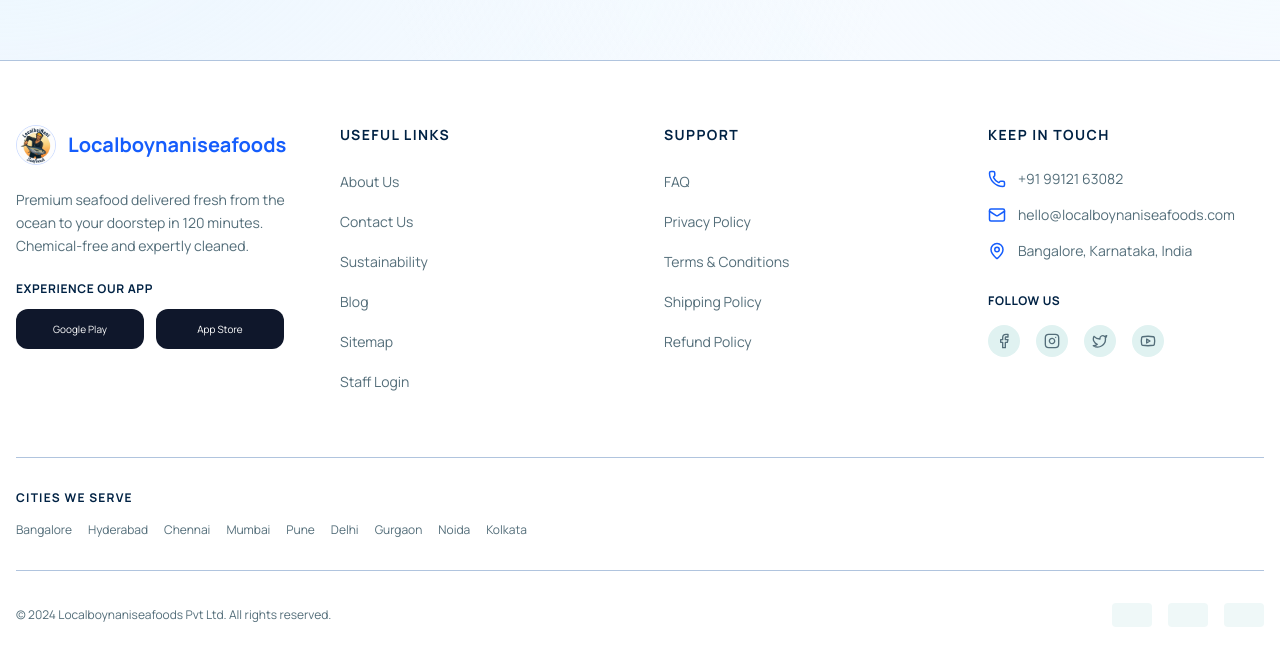
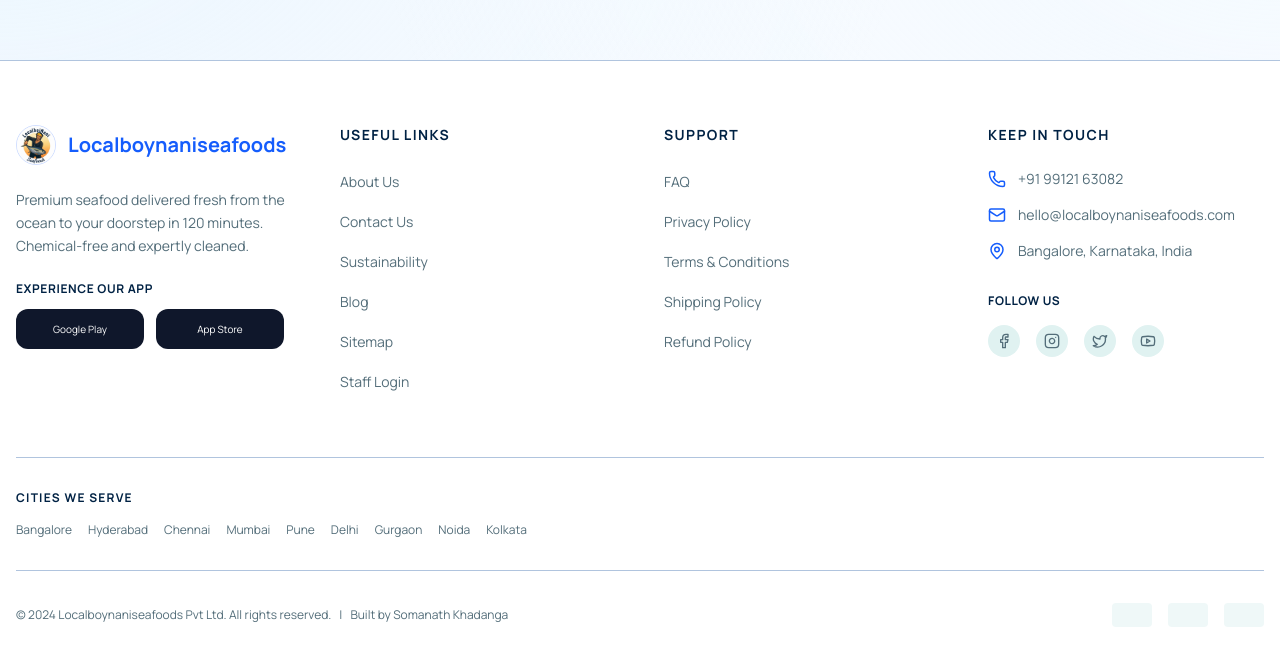
Before and after one commit to localboynaniseafoods31-netizen/market-site, a Next.js app: page / in a window 1280 px wide. Shown: the part 4166-4825 px from the top of the page. Built offline with nearby package versions, Linux system fonts and the light colour scheme; no server answers; the database is empty.

Commit message:
add foter link

```diff
--- a/src/components/layout/Footer.tsx
+++ b/src/components/layout/Footer.tsx
@@ -119,6 +119,10 @@
                 <div className="pt-8 border-t border-border flex flex-col md:flex-row justify-between items-center gap-4">
                     <div className="text-muted-foreground text-xs text-center md:text-left">
                         © 2024 Localboynaniseafoods Pvt Ltd. All rights reserved.
+                        <span className="mx-2 hidden md:inline">|</span>
+                        <span className="block md:inline mt-1 md:mt-0">
+                            Built by <Link href="https://somanathkhadanga.com/" target="_blank" className="hover:text-foreground transition-colors">Somanath Khadanga</Link>
+                        </span>
                     </div>
                     <div className="flex items-center gap-4">
                         <div className="h-6 w-10 bg-muted rounded opacity-50" />
```
